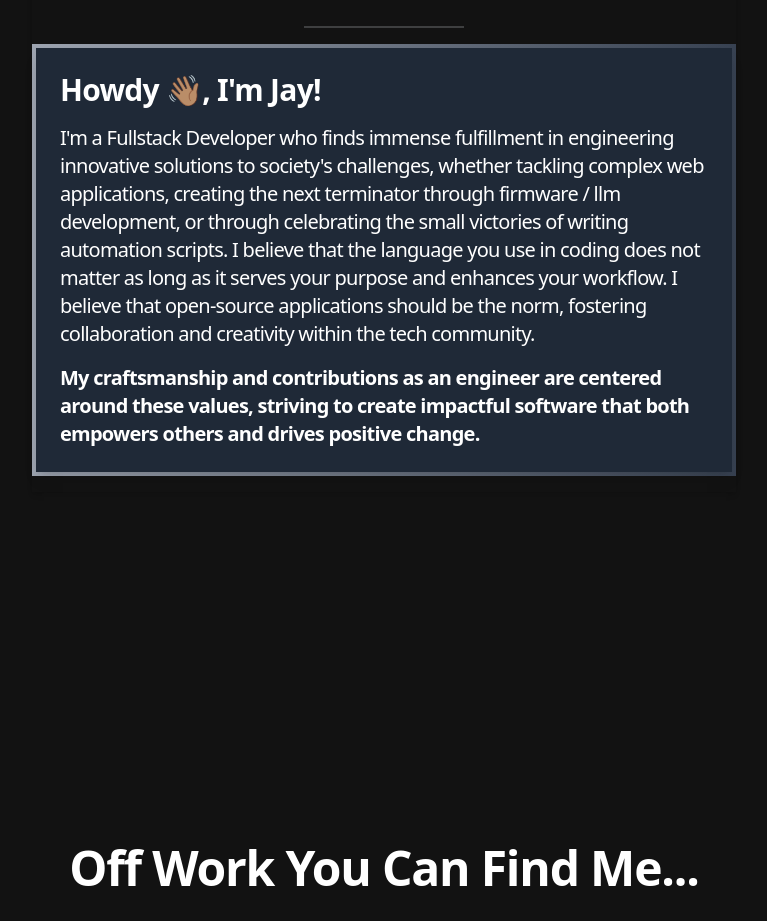
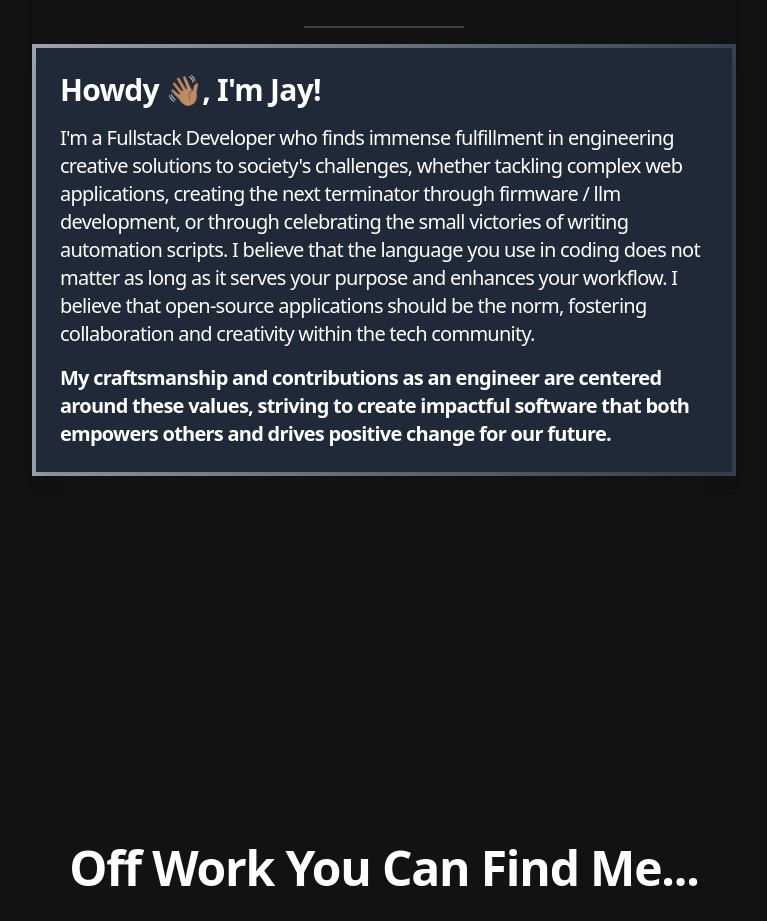
Before and after one commit to jaysabe/portfolio, a Next.js app in the folder portfolio/: page / in a window 1280 px wide. Shown: the part 1040-1961 px from the top of the page, without its empty margins (256-1023 px from the left). Built offline with nearby package versions, Linux system fonts and the light colour scheme.

Commit message:
refactor(frontend): slight fix to content

```diff
--- a/portfolio/src/components/profile.tsx
+++ b/portfolio/src/components/profile.tsx
@@ -1,3 +1,4 @@
+/* eslint-disable react/no-unescaped-entities */
 import { Separator } from "./ui/separator";
 
 export const Profile = () => {
@@ -18,7 +19,7 @@ export const Profile = () => {
             </h1>
             <p className="mt-4 inline-block text-white-500 font-light text-xl">
               I'm a Fullstack Developer who finds immense fulfillment in
-              engineering innovative solutions to society's challenges, whether
+              engineering creative solutions to society's challenges, whether
               tackling complex web applications, creating the next terminator
               through firmware / llm development, or through celebrating the
               small victories of writing automation scripts. I believe that the
@@ -30,7 +31,7 @@ export const Profile = () => {
             <p className="mt-4 inline-block text-white-500 font-semibold text-xl">
               My craftsmanship and contributions as an engineer are centered
               around these values, striving to create impactful software that
-              both empowers others and drives positive change.
+              both empowers others and drives positive change for our future.
             </p>
           </div>
         </div>
```
